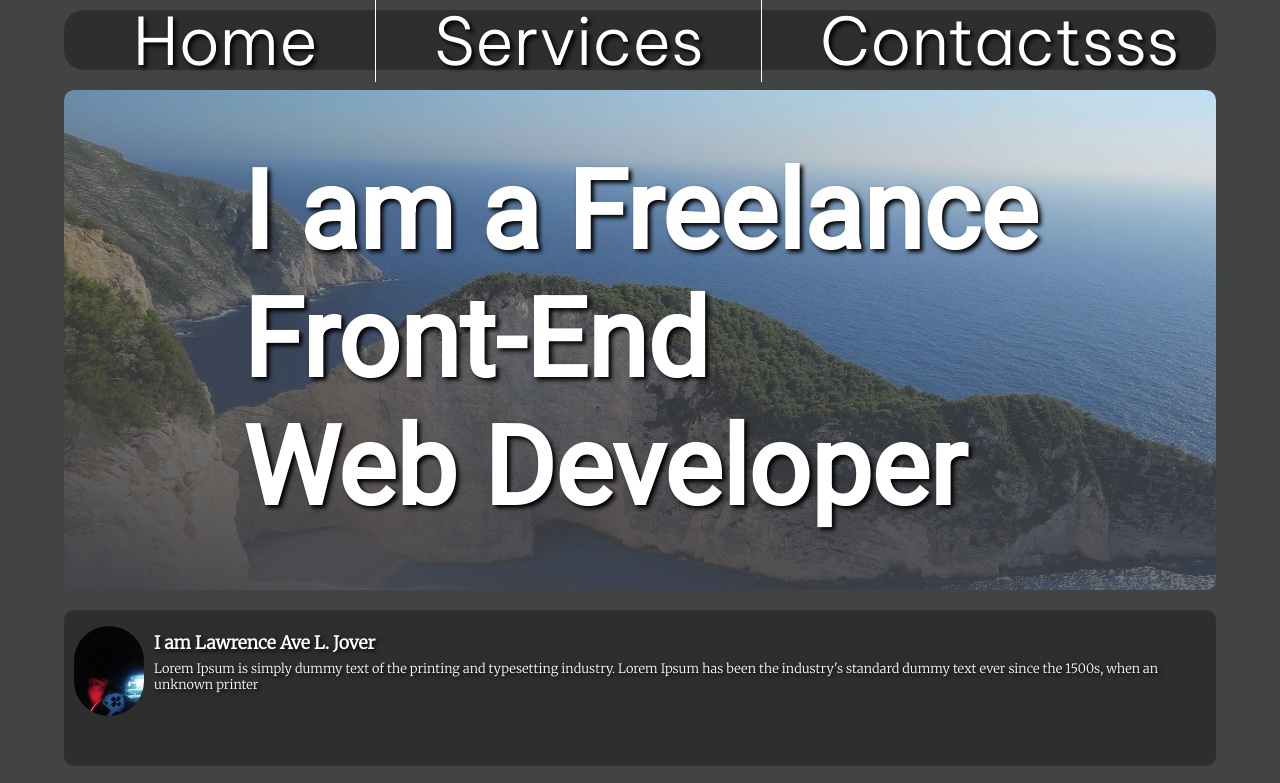
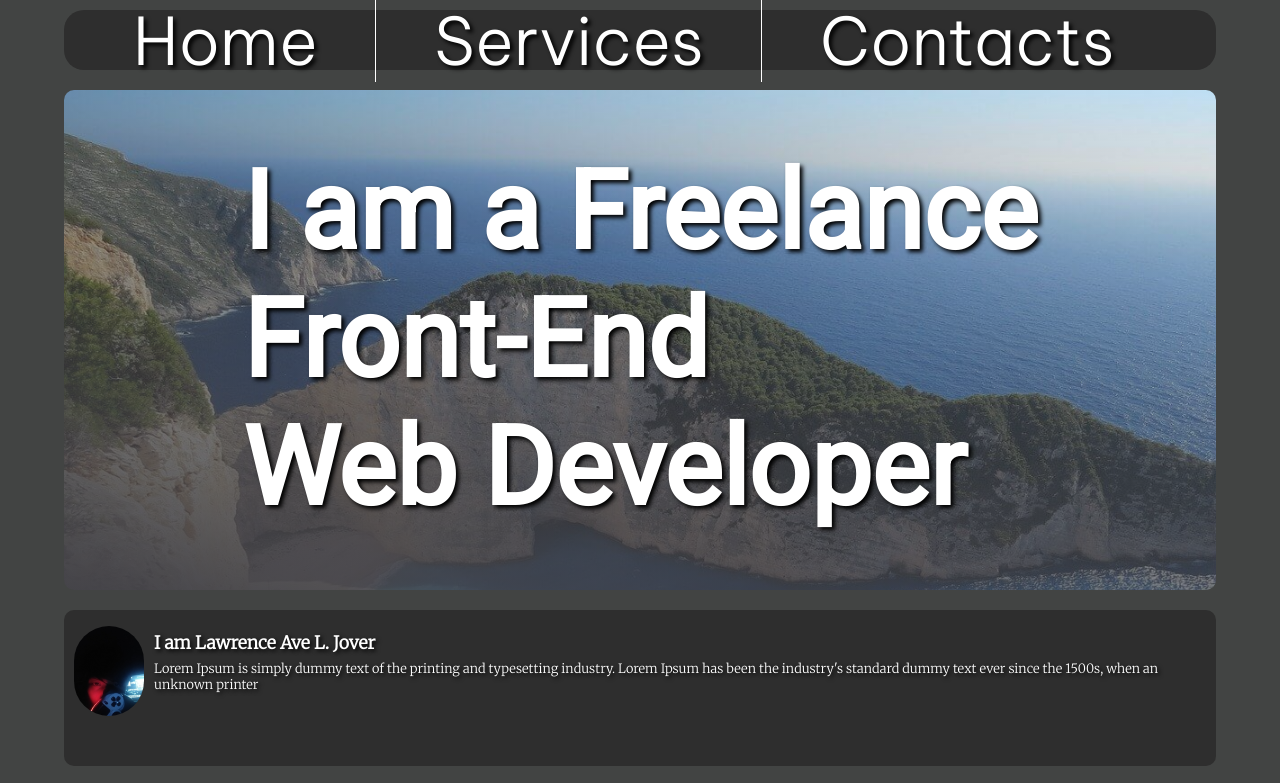
Before and after one commit to kamote-man/something, a plain HTML site: page index.html in a window 1280 px wide. Shown: the top 783 px of the page. Drawn offline with Linux system fonts and the light colour scheme.

Commit message:
commit changes

```diff
--- a/index.html
+++ b/index.html
@@ -26,7 +26,7 @@
   <ul>
     <li><a href="index.html">Home</a></li>
     <li><a href="index.html#services">Services</a></li>
-    <li><a href="index.html#footer">Contactsss</a></li>
+    <li><a href="index.html#footer">Contacts</a></li>
   </ul>
 </nav>
 <main>
```
